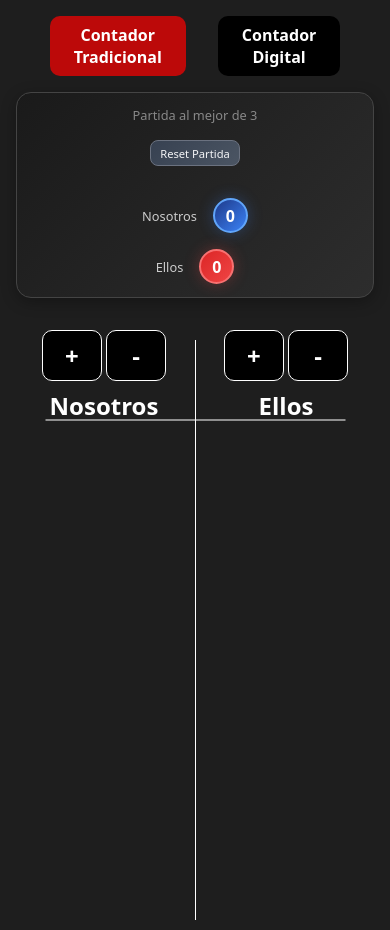
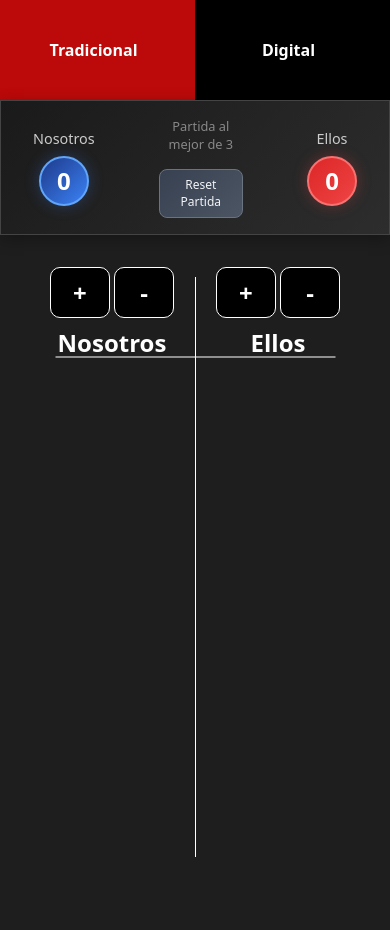
Before and after one commit to sebastianguanque/contador-truco, a plain HTML site: page index.html in a window 390 px wide. After the commit the page ends 867 px from the top, so only its background shows below. Drawn offline with Linux system fonts and the light colour scheme.

Commit message:
Style: mejoras de diseño y correcciones en el responsive

```diff
--- a/css/style.css
+++ b/css/style.css
@@ -64,12 +64,12 @@ body {
 }
 
 .ul {
-  width: 50%;
+  width: 600px;
   color: white;
   display: flex;
   justify-content: center;
   align-items: center;
-  gap: 2rem;
+  gap: 1rem;
   cursor: pointer;
 }
 
@@ -81,6 +81,12 @@ body {
   font-weight: bolder;
   text-align: center;
   outline: none;
+  width: 300px;
+  height: 100px;
+
+  display: flex;
+  align-items: center;
+  justify-content: center;
 }
 
 .li.activo {
@@ -116,7 +122,7 @@ body {
   display: flex;
   align-items: center;
   justify-content: center;
-  column-gap: 2rem;
+  column-gap: 1rem;
 }
 
 /* Secciones */
@@ -334,7 +340,6 @@ img {
 .chicos-container {
   width: 100%;
   margin: 1rem 0;
-  padding: 0 1rem;
 }
 
 .chicos-display {
@@ -519,76 +524,41 @@ img {
 
 /* Responsive */
 @media screen and (max-width: 600px) {
-  .chicos-display {
-    flex-direction: column;
-    gap: 1rem;
-    padding: 1rem;
+  .ul {
+    width: 100%;
+    gap: 0;
   }
 
-  .chicos-info {
-    order: -1;
-    margin-bottom: 1rem;
+  .li {
+    width: 100%;
+    margin: 0;
+    border-radius: 0;
+    padding: 2rem 0.5rem 2rem 0;
+    font-size: clamp(1rem, 4vw, 1.5rem);
+    white-space: nowrap;
+    text-overflow: ellipsis;
+    overflow: hidden;
   }
 
-  .chico-team {
-    flex-direction: row;
-    gap: 1rem;
-  }
-
-  .chico-label {
-    font-size: 0.8rem;
-  }
-
-  .chico-badge {
-    width: 40px;
-    height: 40px;
-    font-size: 1.2rem;
-  }
-}
-
-@media screen and (max-width: 500px) {
-  .li {
-    font-size: 1rem;
-    padding: 0.5em 1.5em;
-  }
   .jugadorContainer {
     width: 150px;
   }
 
-  .jugadorContainerDigital {
-    width: 150px;
+  .chicos-container {
+    margin-top: 0;
+    width: 100%;
+    padding: 0;
   }
-  .display,
-  .display1 {
-    width: 150px;
-    height: 100px;
+
+  .chicos-display {
+    gap: 4rem;
+    padding: 1rem 2rem;
+    border-radius: 0;
+    justify-content: center;
   }
 
   .line-div-horizontal {
-    height: 300px;
-    top: -60px;
+    height: 280px;
+    top: -50px;
   }
 }
-
-@media screen and (max-width: 400px) {
-  .chicos-display {
-    padding: 0.8rem;
-  }
-
-  .chico-badge {
-    width: 35px;
-    height: 35px;
-    font-size: 1rem;
-  }
-
-  .reset-partida-btn {
-    padding: 0.3rem 0.6rem;
-    font-size: 0.7rem;
-  }
-}
-
-@media (width <= 300px) {
-  .dialog {
-    height: 350px;
-  }
-}
--- a/index.html
+++ b/index.html
@@ -16,8 +16,8 @@
     <!-- Contenedor Principal -->
     <main class="container">
       <ul class="ul">
-        <li class="li activo">Contador Tradicional</li>
-        <li class="li">Contador Digital</li>
+        <li class="li activo">Tradicional</li>
+        <li class="li">Digital</li>
       </ul>
 
       <!-- Contador de Chicos Mejorado -->
@@ -49,9 +49,6 @@
           <div id="chico-ganador-nombre" class="chico-ganador-nombre"></div>
         </div>
       </div>
-
-      <!-- Botón de Reset
-      <button id="reset" class="container__button" type="reset">Reset</button> -->
 
       <div class="subcontainer">
         <!-- Contenedor de Puntos Tradicional-->
```
Also changed, not shown: README.md, img/truco-desktop.avif (added), img/truco-desktop.webp (deleted), img/truco-mobile.avif (added), img/truco-mobile.webp (deleted).
